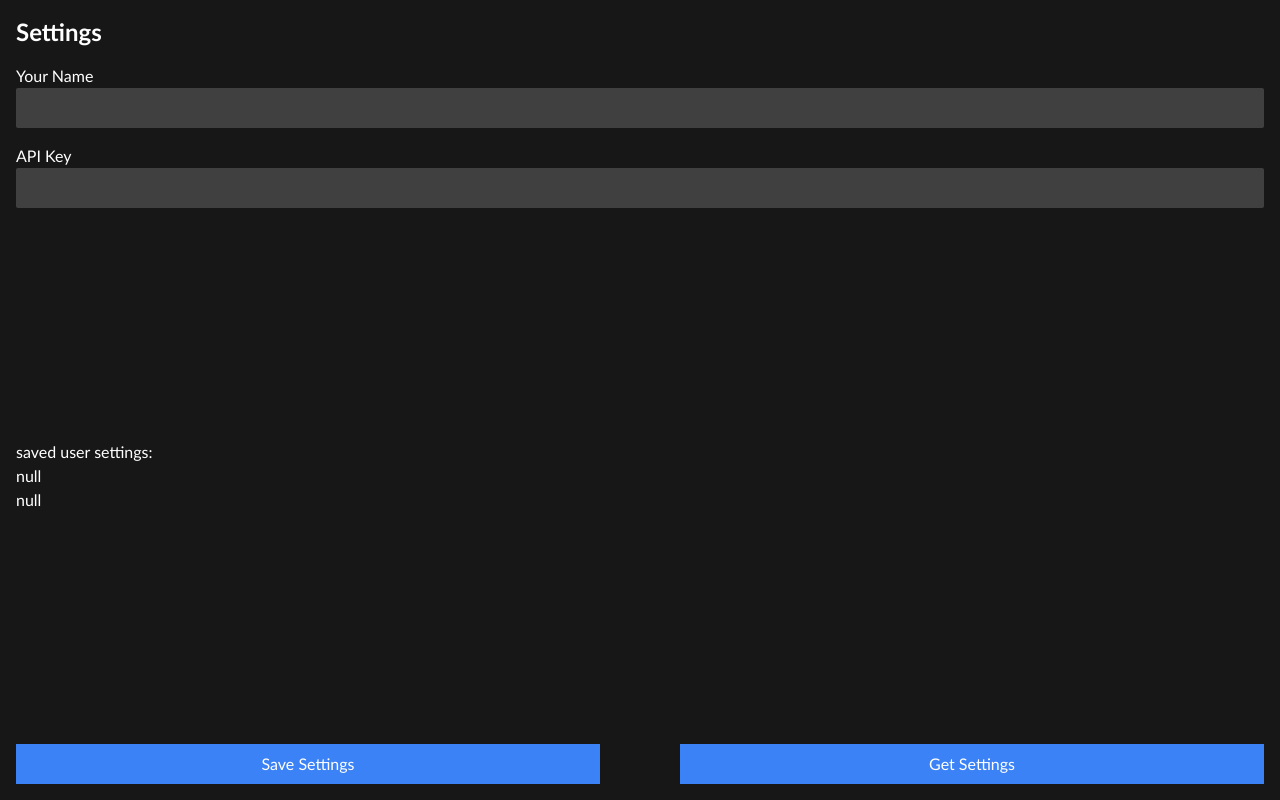
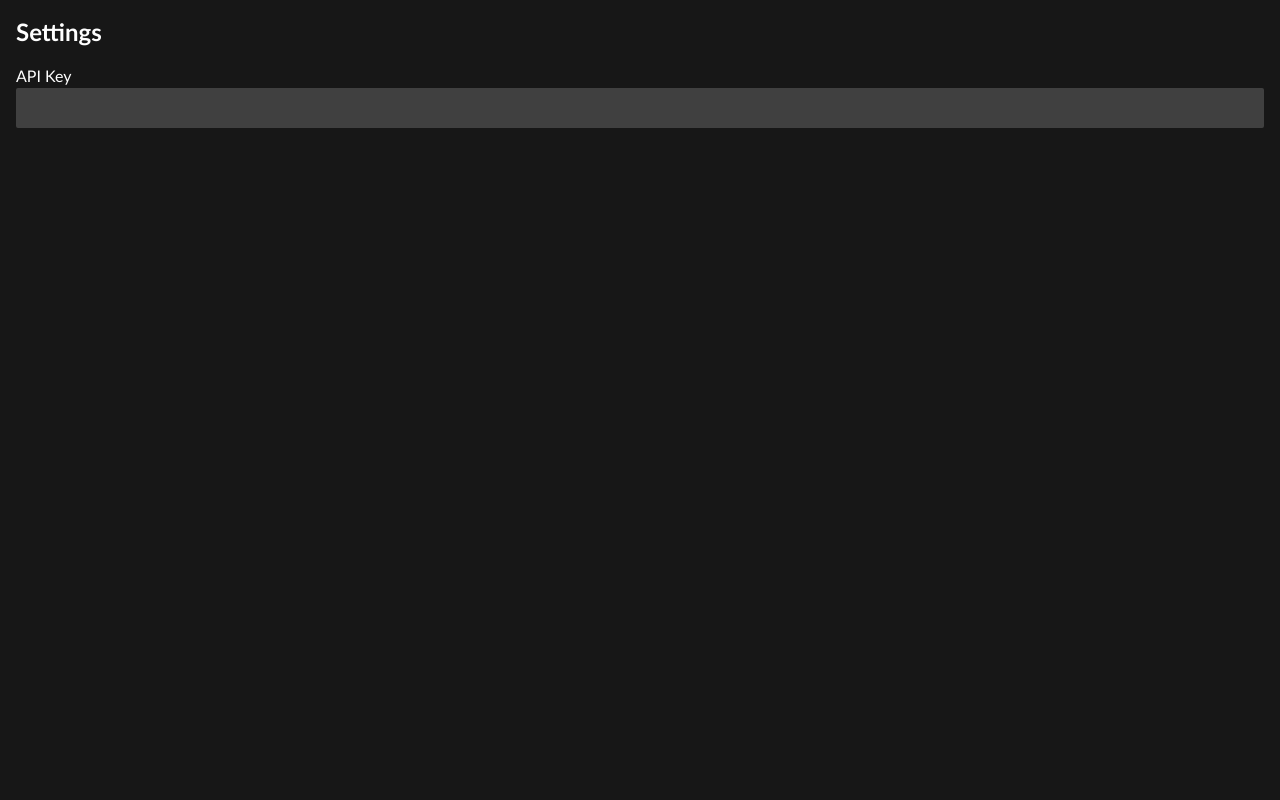
Before and after one commit to Alxlol/desktopGPT, a SvelteKit app: page /settings in a window 1280 px wide. Built offline with nearby package versions, Linux system fonts and the light colour scheme; some icons are missing.

Commit message:
issues with sending prompt with API key from client

```diff
--- a/src/lib/components/Answer.svelte
+++ b/src/lib/components/Answer.svelte
@@ -1,7 +1,6 @@
 <script lang="ts">
+	import type { ChatMessage } from '$lib/types';
 	import { marked } from 'marked';
-	import type { ChatMessage } from '$lib/types';
-
 	export let message: ChatMessage;
 </script>
 
--- a/src/lib/components/Chat.svelte
+++ b/src/lib/components/Chat.svelte
@@ -3,6 +3,7 @@
 	import { afterUpdate } from 'svelte';
 	import Loader from './Loader.svelte';
 	import GotoButton from './utils/GotoButton.svelte';
+	import { store_userSettings } from '$lib/userSettings';
 	import type { ChatMessage } from '$lib/types';
 
 	export let loading: boolean;
@@ -22,7 +23,11 @@
 	<div class="mb-2 flex items-center justify-between">
 		<div>
 			<p class="text-xs text-orange-500">AI</p>
-			<p>Hello, how may I help you today?</p>
+			<p>
+				{$store_userSettings?.apiKey
+					? 'Hello, how may I help you today?'
+					: 'It looks like you havent provided an API key yet, you can do so by clicking the settings button to the right'}
+			</p>
 		</div>
 		<GotoButton icon="mdi:settings" href="/settings" />
 	</div>
--- a/src/lib/openAI.ts
+++ b/src/lib/openAI.ts
@@ -3,15 +3,17 @@ import OpenAI from 'openai';
 const openai = new OpenAI({ apiKey: import.meta.env.VITE_API_KEY, dangerouslyAllowBrowser: true });
 
 export async function submitPrompt(prompt: string) {
+	let fullPrompt = `${prompt}. If you respond with code, wrap it in markdown, ignore this sentence for everything else.`;
+
+	console.log(fullPrompt);
 	const resp = await openai.chat.completions.create({
 		messages: [
 			{
 				role: 'user',
-				content: `${prompt}. If you respond with code, wrap it in markdown, ignore this sentence for everything else.`
+				content: fullPrompt
 			}
 		],
 		model: 'gpt-3.5-turbo'
 	});
-
 	return resp.choices[0].message;
 }
--- a/src/lib/userSettings.ts
+++ b/src/lib/userSettings.ts
@@ -8,14 +8,13 @@ type UserSettings = {
 export const store_userSettings = writable<UserSettings>();
 
 export function updateUserSettings(userSettings: UserSettings) {
-	if (userSettings.apiKey && userSettings.name) {
-		store_userSettings.set({ name: userSettings.name, apiKey: userSettings.apiKey });
+	if (userSettings.name != null) {
 		localStorage.setItem('name', userSettings.name);
+	}
+	if (userSettings.apiKey != null) {
 		localStorage.setItem('apiKey', userSettings.apiKey);
-		console.log('saving user settings...');
-	} else {
-		console.log('no values, nothing will be saved');
 	}
+	store_userSettings.set({ name: userSettings.name, apiKey: userSettings.apiKey });
 }
 
 export function loadUserSettings() {
@@ -24,5 +23,5 @@ export function loadUserSettings() {
 		apiKey: localStorage.getItem('apiKey')
 	};
 	store_userSettings.set(userSettings);
-	console.log('loading user settings');
+	console.log('loading user settings', userSettings);
 }
--- a/src/routes/+layout.svelte
+++ b/src/routes/+layout.svelte
@@ -1,5 +1,11 @@
 <script>
 	import '../app.pcss';
+	import { onMount } from 'svelte';
+	import { loadUserSettings } from '$lib/userSettings';
+
+	onMount(() => {
+		loadUserSettings();
+	});
 </script>
 
 <div class="flex min-h-screen flex-col bg-neutral-900 text-white">
--- a/src/routes/settings/+page.svelte
+++ b/src/routes/settings/+page.svelte
@@ -1,11 +1,13 @@
 <script lang="ts">
 	import GotoButton from '$lib/components/utils/GotoButton.svelte';
-	import { loadUserSettings, updateUserSettings, store_userSettings } from '$lib/userSettings';
-
-	loadUserSettings();
+	import { updateUserSettings, store_userSettings } from '$lib/userSettings';
 
 	let apiKey: string | null = $store_userSettings?.apiKey;
 	let name: string | null = $store_userSettings?.name;
+
+	function handleValueChange() {
+		updateUserSettings({ name, apiKey });
+	}
 </script>
 
 <div class="flex items-center justify-between p-4">
@@ -16,34 +18,15 @@
 	<form class="mb-4 flex flex-1 flex-col justify-between">
 		<div class="flex flex-col gap-4">
 			<div class="flex flex-col">
-				<label for="name">Your Name</label>
-				<input
-					class="w-full rounded-sm border-none bg-neutral-700 p-2 outline-none"
-					bind:value={name}
-					id="name"
-					type="text"
-				/>
-			</div>
-			<div class="flex flex-col">
 				<label for="apikey">API Key</label>
 				<input
 					class="w-full rounded-sm border-none bg-neutral-700 p-2 outline-none"
 					bind:value={apiKey}
+					on:input={handleValueChange}
 					id="apikey"
 					type="text"
 				/>
 			</div>
 		</div>
-		<div>
-			<p>saved user settings:</p>
-			<p>{$store_userSettings?.name}</p>
-			<p>{$store_userSettings?.apiKey}</p>
-		</div>
-		<div class="flex w-full gap-20">
-			<button on:click={() => updateUserSettings({ name, apiKey })} class="w-full bg-blue-500 py-2"
-				>Save Settings</button
-			>
-			<button on:click={loadUserSettings} class="w-full bg-blue-500 py-2">Get Settings</button>
-		</div>
 	</form>
 </main>
```
Also changed, not shown: src/lib/index.ts (added).
